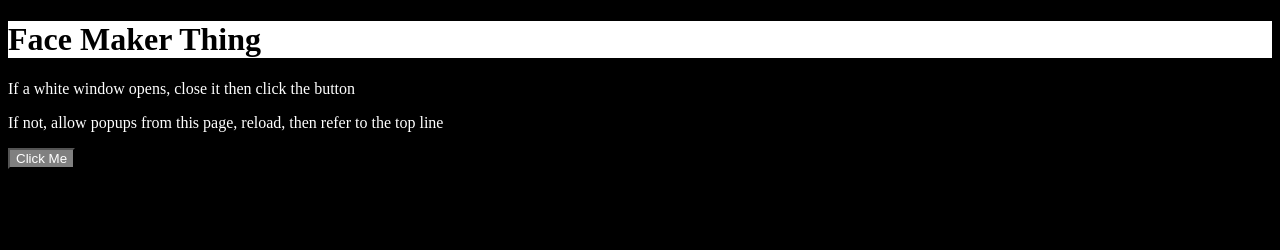
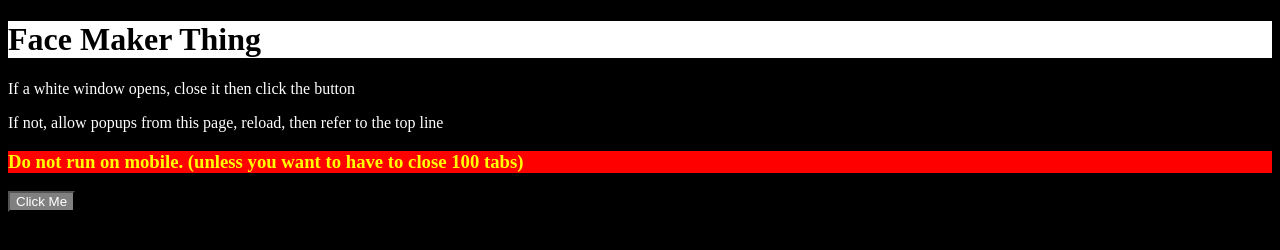
Before and after one commit to THEWHY-Github/Face, a plain HTML site: page index.html in a window 1280 px wide. Drawn offline with Linux system fonts and the light colour scheme.

Commit message:
Added movile warning

```diff
--- a/index.html
+++ b/index.html
@@ -15,12 +15,17 @@
         h1 {
             background-color: white;
         }
+        .Mobile {
+            background-color: red;
+            color: yellow;
+        }
     </style>
 </head>
 <body>
     <h1>Face Maker Thing</h1>
     <p>If a white window opens, close it then click the button</p>
     <p>If not, allow popups from this page, reload, then refer to the top line</p>
+    <h3 class="Mobile">Do not run on mobile. (unless you want to have to close 100 tabs)</h3>
     <button onclick="face()">Click Me</button>
     <script>
         l = [[256, 0], [1109, 0],
```
